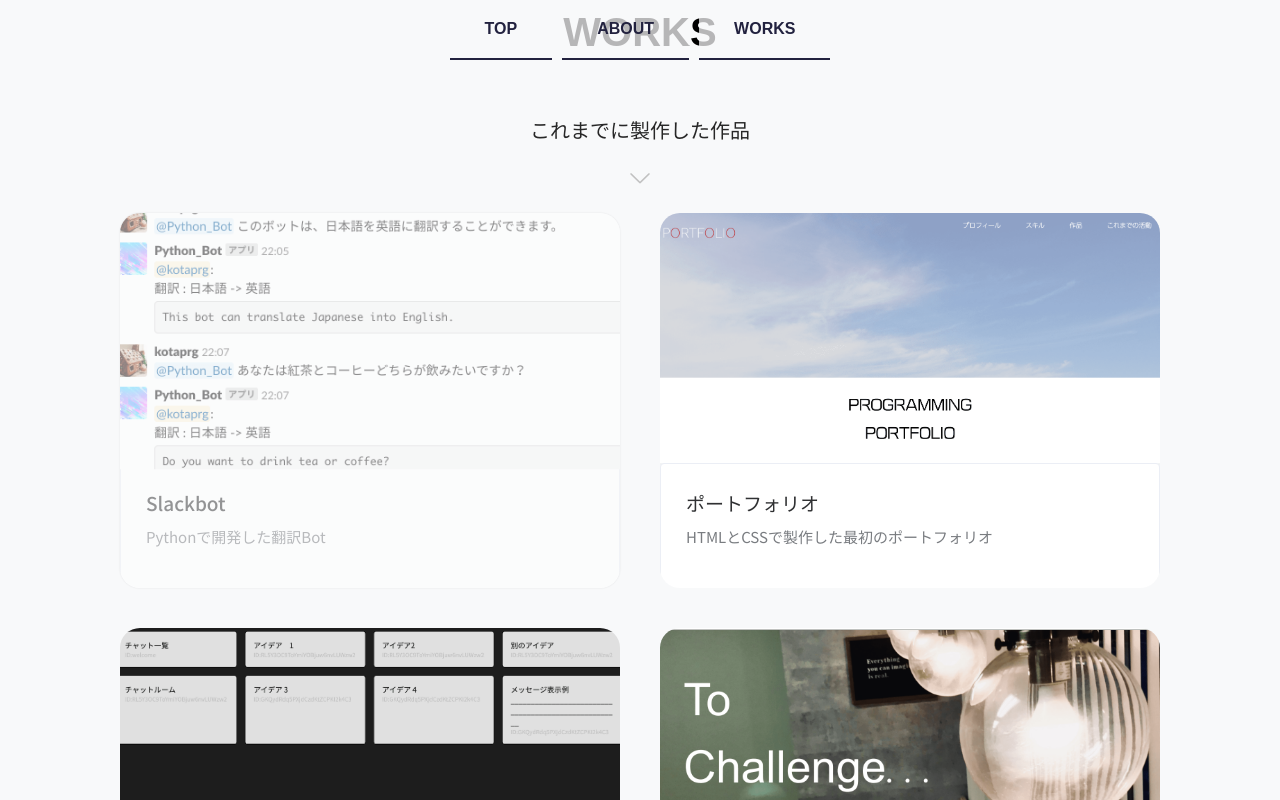
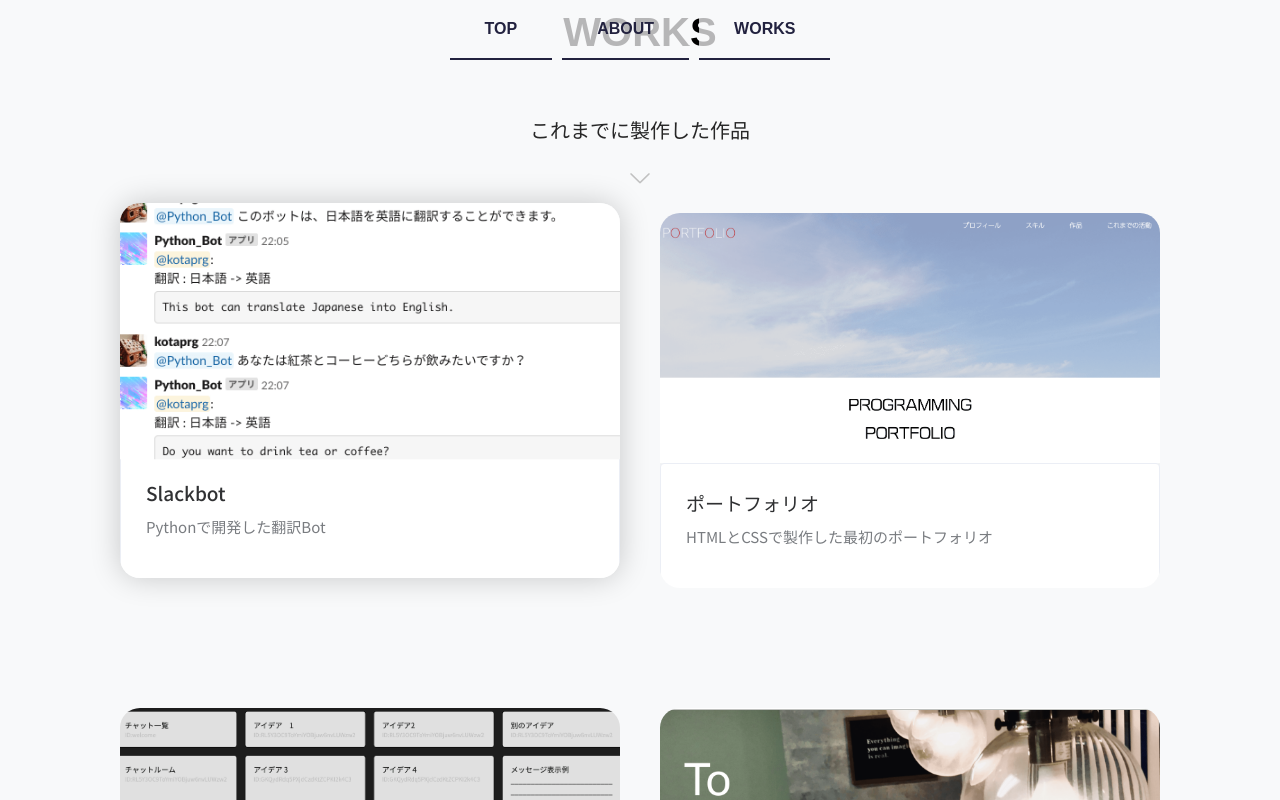
Before and after one commit to kotaok/first_vue, a Vue app: page /page3 in a window 1280 px wide. In both pictures the pointer is over the element 370 px from the left and 1062 px from the top of the page. Shown: the part 662-1462 px from the top of the page. Built offline with nearby package versions, Linux system fonts and the light colour scheme; a web font is replaced by a local one.

Commit message:
worksページのアニメーションを変更

```diff
--- a/src/components/works.vue
+++ b/src/components/works.vue
@@ -97,7 +97,7 @@ export default {
 .item {
   width: 500px;
   height: 375px;
-  margin: 20px;
+  margin: 20px 20px 100px;
   transition: all 200ms ease;
   overflow: hidden;
   border-radius: 20px;
@@ -125,8 +125,8 @@ export default {
 }
 
 .item:hover {
-  box-shadow: 0 0 2px rgba(0,0,0,0.2);
-  opacity: 0.5;
+  box-shadow: 0 0 30px rgba(0,0,0,0.2);
+  transform: translateY(-10px);
 }
 
 .item img {
```
